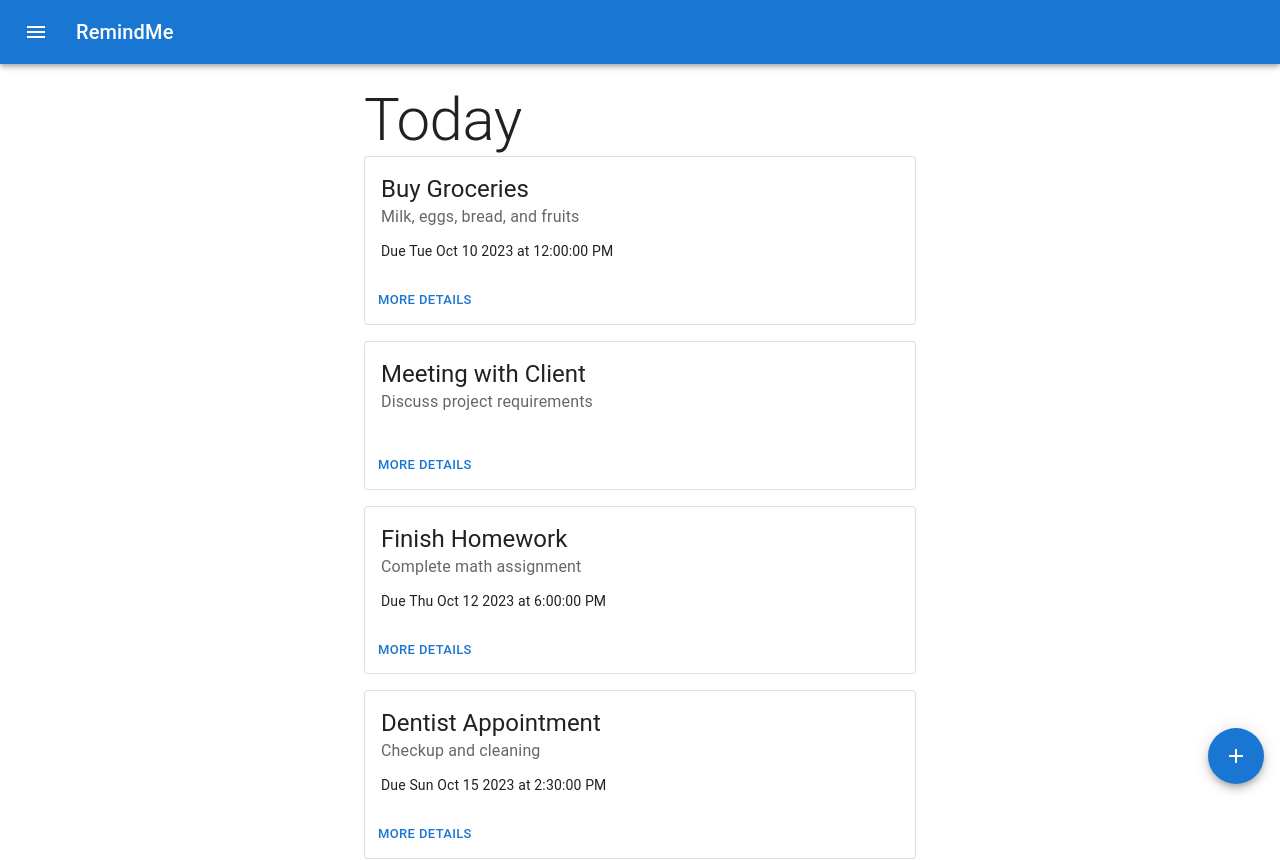
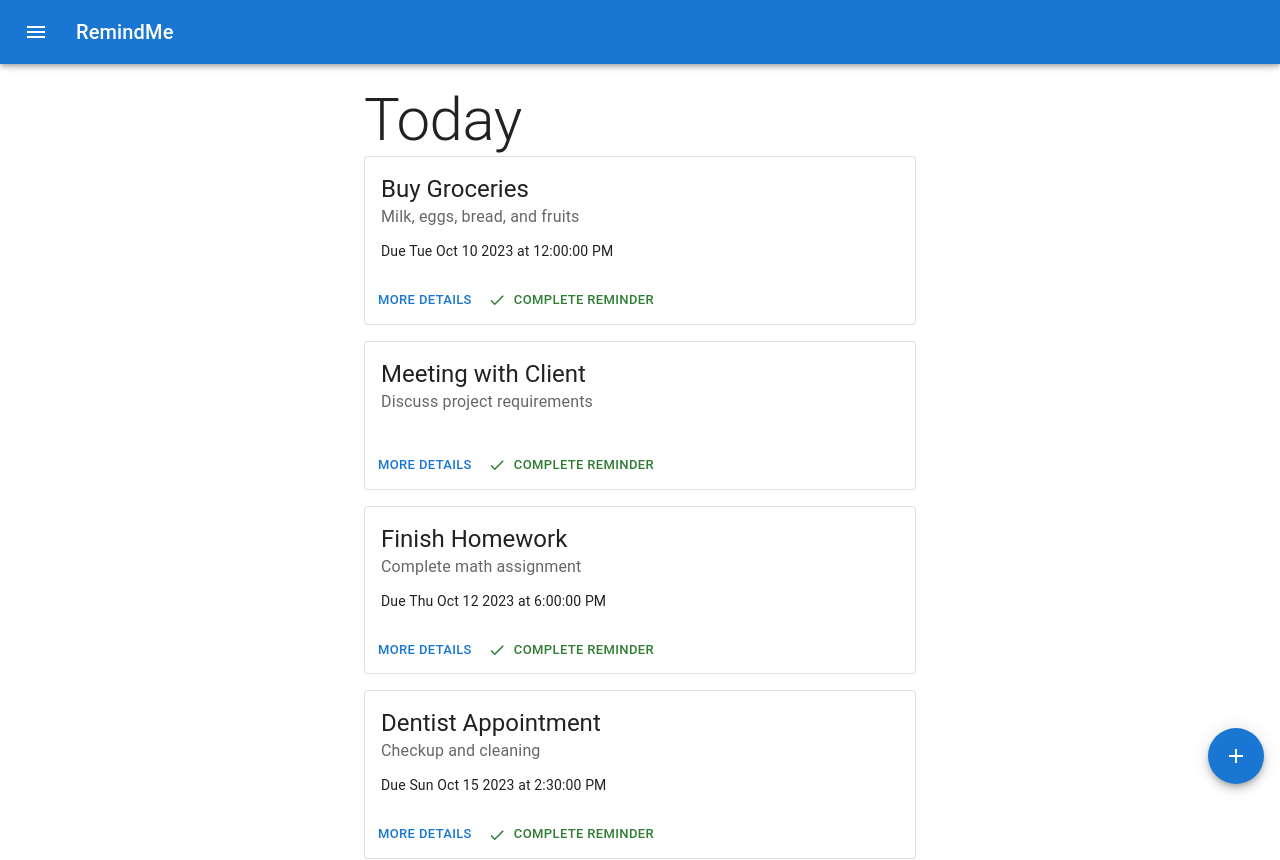
Before and after one commit to danielrazavi/remindMe, a React (Create React App) app in the folder frontend/my-react-app/: page / in a window 1280 px wide. Shown: the top 860 px of the page. Built offline with nearby package versions, Linux system fonts and the light colour scheme.

Commit message:
Added Complete Reminder Button

```diff
--- a/frontend/my-react-app/src/components/Card.tsx
+++ b/frontend/my-react-app/src/components/Card.tsx
@@ -3,6 +3,7 @@ import CardContent from "@mui/material/CardContent";
 import Typography from "@mui/material/Typography";
 import Button from "@mui/material/Button";
 import Card from "@mui/material/Card";
+import DoneIcon from "@mui/icons-material/Done";
 
 interface ReminderCardProps {
   title: string;
@@ -36,6 +37,9 @@ export default function ReminderCards({
       </CardContent>
       <CardActions>
         <Button size="small">More Details</Button>
+        <Button color="success" startIcon={<DoneIcon />} size="small">
+          Complete Reminder
+        </Button>
       </CardActions>
     </Card>
   );
```
